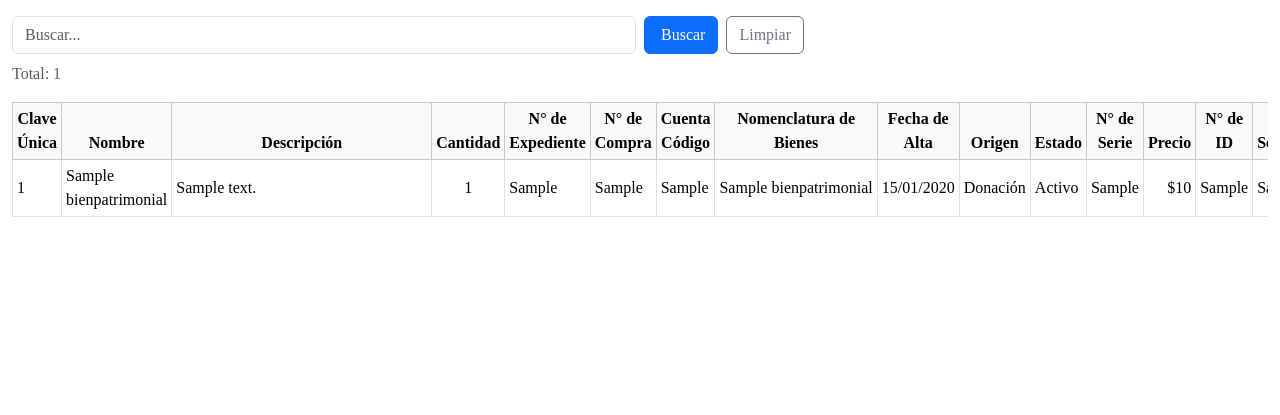
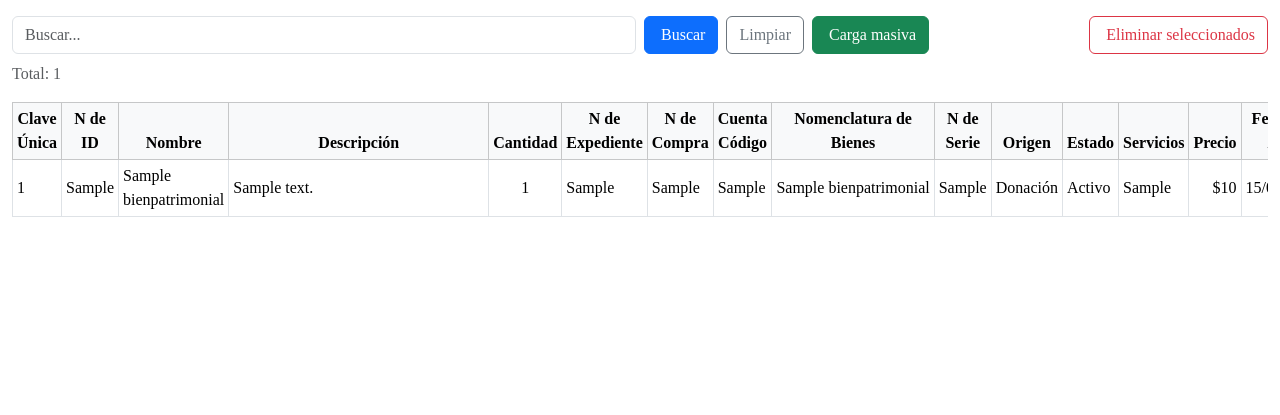
Before and after one commit to isft12-25/sistema-bienes-hospital-romero, a Django app: page /lista-bienes/ in a window 1280 px wide. Shown: the part 70-485 px from the top of the page. Run offline with Django 4.2, Linux system fonts and the light colour scheme; a user stored in the database is signed in; tables that the repository leaves empty hold one stand-in row (values such as "Sample post"); some libraries are stand-ins or nearby versions.

Commit message:
Arreglos en la carga masiva

```diff
--- a/core/urls.py
+++ b/core/urls.py
@@ -19,4 +19,5 @@ urlpatterns = [
     path('carga-masiva/', views.carga_masiva_bienes, name='carga_masiva'),
     path('bienes/<int:pk>/editar/', views.editar_bien, name='editar_bien'),
     path('bienes/<int:pk>/eliminar/', views.eliminar_bien, name='eliminar_bien'),
+    path('bienes/eliminar-seleccionados/', views.eliminar_bienes_seleccionados, name='eliminar_bienes_seleccionados'),
 ]
--- a/core/views.py
+++ b/core/views.py
@@ -8,8 +8,8 @@ from django.contrib.auth.decorators import login_required
 from .forms import CargaMasivaForm
 from .models import BienPatrimonial
 from django.db.models import Q
-from django.http import HttpResponse
 from .forms import BienPatrimonialForm
+from django.views.decorators.http import require_POST
 
 def inicio(request):
     """
@@ -197,9 +197,9 @@ def lista_bienes(request):
     if q:
         bienes = bienes.filter(
             Q(clave_unica__icontains=q) |
+            Q(numero_identificacion__icontains=q) |
             Q(nombre__icontains=q) |
             Q(descripcion__icontains=q) |
-            Q(numero_identificacion__icontains=q) |
             Q(servicios__icontains=q) |
             Q(cuenta_codigo__icontains=q) |
             Q(nomenclatura_bienes__icontains=q) |
@@ -230,8 +230,6 @@ def editar_bien(request, pk):
     return render(request, 'bienes/editar_bien.html', {'form': form, 'bien': bien})
 
 
-
-
 def eliminar_bien(request, pk):
 
     bien = get_object_or_404(BienPatrimonial, pk=pk)
@@ -251,6 +249,7 @@ def carga_masiva_bienes(request):
                 archivo = request.FILES['archivo_excel']
                 sector_form = form.cleaned_data.get('sector', '').strip()
 
+                # Leer Excel y normalizar encabezados a minúsculas
                 df = pd.read_excel(archivo)
                 df.columns = [str(c).strip().lower() for c in df.columns]
 
@@ -260,14 +259,13 @@ def carga_masiva_bienes(request):
 
                 for idx, row in df.iterrows():
                     try:
+                        # columnas esperadas en el excel
                         id_patrimonial = str(row.get('id_patrimonial', '') or '').strip()
                         descripcion = str(row.get('descripcion', '') or '').strip()
-                        marca = str(row.get('marca', '') or '').strip()
-                        modelo = str(row.get('modelo', '') or '').strip()
                         numero_serie = str(row.get('numero_serie', '') or '').strip()
 
+                        # cantidad saneada (>=1)
                         cantidad = row.get('cantidad', 1)
-                        # saneo cantidad
                         try:
                             cantidad = int(cantidad) if pd.notna(cantidad) else 1
                             if cantidad < 1:
@@ -275,37 +273,54 @@ def carga_masiva_bienes(request):
                         except Exception:
                             cantidad = 1
 
+                        # sector/servicio (desde form si no viene en excel)
                         servicios = (sector_form or str(row.get('sector', '') or '')).strip()
-                        nombre = descripcion[:80] if descripcion else (modelo or marca or numero_serie or 'SIN NOMBRE')
+                        if not servicios:
+                            servicios = 'Sin especificar'
 
+                        # nombre: desde descripción o fallback
+                        nombre = descripcion[:200] if descripcion else (numero_serie or 'SIN NOMBRE')
+
+                        # por ahora dejamos origen=OMISION y sin precio
                         defaults = {
+                            'numero_identificacion': (str(row.get('numero_identificacion', '') or '').strip()  or None),
                             'nombre': nombre,
                             'descripcion': descripcion,
                             'cantidad': cantidad,
-                            'servicios': servicios or 'Sin especificar',
-                            'marca': marca,
-                            'modelo': modelo,
+                            'servicios': servicios,
                             'numero_serie': numero_serie,
                             'fecha_adquisicion': date.today(),
-                            'origen': 'OMISION',       # cambia a 'COMPRA' si lo prefieren
+                            'origen': 'OMISION',        # si luego querés, cámbialo a 'COMPRA'
                             'estado': 'ACTIVO',
-                            'valor_adquisicion': 0,
+                            'valor_adquisicion': None,  # si no es COMPRA, no hay precio
+                            'cuenta_codigo': str(row.get('cuenta_codigo', '') or '').strip(),
+                            'nomenclatura_bienes': str(row.get('nomenclatura_bienes', '') or '').strip(),
+
                         }
 
-                        if id_patrimonial:
+                        # clave de actualización:
+                        # 1) si viene ID patrimonial (numero_identificacion) => se usa como clave
+                        # 2) si no, actualizamos por (numero_serie + descripcion) para evitar duplicados
+                        if defaults['numero_identificacion']:
                             obj, created = BienPatrimonial.objects.update_or_create(
-                                numero_identificacion=id_patrimonial,
+                                numero_identificacion=defaults['numero_identificacion'],
                                 defaults=defaults
                             )
-                        else:
+                        elif numero_serie and descripcion:
                             obj, created = BienPatrimonial.objects.update_or_create(
                                 numero_serie=numero_serie,
                                 descripcion=descripcion,
                                 defaults=defaults
                             )
+                        else:
+                            # si no hay clave estable, creamos uno nuevo
+                            obj = BienPatrimonial.objects.create(**defaults)
+                            created = True
 
-                        creados += int(created)
-                        actualizados += int(not created)
+                        if created:
+                            creados += 1
+                        else:
+                            actualizados += 1
 
                     except Exception as e:
                         errores.append(f"Fila {idx + 2}: {str(e)}")
@@ -328,4 +343,17 @@ def carga_masiva_bienes(request):
     else:
         form = CargaMasivaForm()
 
+    # RESPETA TU ESTRUCTURA DE TEMPLATES:
     return render(request, 'carga_masiva.html', {'form': form})
+
+@login_required
+@require_POST
+def eliminar_bienes_seleccionados(request):
+    ids = request.POST.getlist('seleccionados')  # viene de los checkboxes
+    if not ids:
+        messages.warning(request, "No seleccionaste bienes para eliminar.")
+        return redirect('lista_bienes')
+
+    eliminados = BienPatrimonial.objects.filter(pk__in=ids).delete()[0]
+    messages.success(request, f"Eliminados: {eliminados}")
+    return redirect('lista_bienes')
--- a/templates/bienes/lista_bienes.html
+++ b/templates/bienes/lista_bienes.html
@@ -7,52 +7,78 @@
 {% block content %}
 <div class="container-fluid py-3">
 
-  <!-- Barra de búsqueda -->
+  <!-- BARRA SUPERIOR -->
   <form method="get" class="row g-2 align-items-center mb-3">
     <div class="col-md-6">
-      <input
-        type="search"
-        name="q"
-        value="{{ q }}"
-        class="form-control"
-        placeholder="Buscar...">
+      <input type="search" name="q" value="{{ q }}" class="form-control" placeholder="Buscar...">
     </div>
+
     <div class="col-auto">
       <button class="btn btn-primary" type="submit">
         <i class="fas fa-search me-1"></i> Buscar
       </button>
     </div>
+
     <div class="col-auto">
-      <a class="btn btn-outline-secondary" href="{% url 'lista_bienes' %}">
-        Limpiar
+      <a class="btn btn-outline-secondary" href="{% url 'lista_bienes' %}">Limpiar</a>
+    </div>
+
+    <div class="col-auto">
+      <a class="btn btn-success" href="{% url 'carga_masiva' %}">
+        <i class="fas fa-file-excel me-1"></i> Carga masiva
       </a>
     </div>
+
+    <!-- CONTROLES A LA DERECHA -->
+    <div class="col ms-auto text-end">
+      <!-- Toggle selección (solo muestra/oculta la columna de checks) -->
+      <button type="button" id="btn-toggle-seleccion" class="btn btn-outline-danger">
+        <i class="fas fa-check-square me-1"></i> Eliminar seleccionados
+      </button>
+
+      <!-- Enviar eliminación (solo visible en modo selección) -->
+      <button type="submit"
+              id="btn-confirm-eliminar"
+              form="form-eliminar-bienes"
+              class="btn btn-danger ms-2 d-none"
+              disabled>
+        <i class="fas fa-trash me-1"></i> Eliminar (0)
+      </button>
+    </div>
+
     <div class="col-12 mt-2 text-muted">
       {% if q %}Mostrando resultados para: <strong>{{ q }}</strong> · {% endif %}
       Total: {{ bienes|length }}
     </div>
   </form>
 
-  <!-- Tabla de bienes (columnas según la imagen) -->
+  <!-- FORM DE ELIMINACIÓN (encierra la tabla para que los checks viajen por POST) -->
+  <form id="form-eliminar-bienes" method="post" action="{% url 'eliminar_bienes_seleccionados' %}">
+    {% csrf_token %}
+
     <div class="table-responsive">
       <table class="table table-sm table-bordered align-middle">
         <thead class="table-light text-center">
           <tr>
+            <!-- Columna de selección: oculta por defecto -->
+            <th class="seleccion-col d-none" style="width:36px;">
+              <input type="checkbox" id="select-all" class="form-check-input">
+            </th>
             <th>Clave Única</th>
+            <th>N de ID</th>
             <th>Nombre</th>
             <th>Descripción</th>
             <th>Cantidad</th>
-          <th>N° de Expediente</th>
-          <th>N° de Compra</th>
+            <th>N de Expediente</th>
+            <th>N de Compra</th>
             <th>Cuenta Código</th>
             <th>Nomenclatura de Bienes</th>
-          <th>Fecha de Alta</th>
+            <th>N de Serie</th>
             <th>Origen</th>
             <th>Estado</th>
-          <th>N° de Serie</th>
+            <th>Servicios</th>
             <th>Precio</th>
-          <th>N° de ID</th>
-          <th>Servicios</th>
+            <th>Fecha de Alta</th>
             <th class="text-nowrap">Editar</th>
             <th class="text-nowrap">Eliminar</th>
           </tr>
@@ -60,29 +86,31 @@
         <tbody>
           {% for b in bienes %}
           <tr>
-          <td class="text-nowrap">{{ b.clave_unica }}</td>
-          <td>{{ b.nombre }}</td>
-          <td style="min-width: 260px;">{{ b.descripcion }}</td>
-          <td class="text-center">{{ b.cantidad }}</td>
-          <td class="text-nowrap">
-            {{ b.expediente.numero_expediente|default:"—" }}
+            <!-- Check por fila (oculto por defecto) -->
+            <td class="text-center seleccion-col d-none">
+              <input type="checkbox" class="form-check-input chk-bien" name="seleccionados" value="{{ b.pk }}">
             </td>
-          <td class="text-nowrap">
-            {{ b.expediente.numero_compra|default:"—" }}
-          </td>
-          <td class="text-nowrap">{{ b.cuenta_codigo|default:"—" }}</td>
-          <td class="text-nowrap">{{ b.nomenclatura_bienes|default:"—" }}</td>
-          <td class="text-nowrap">{{ b.fecha_adquisicion|date:"d/m/Y" }}</td>
-          <td class="text-nowrap">{{ b.get_origen_display|default:b.origen }}</td>
-          <td class="text-nowrap">{{ b.get_estado_display|default:b.estado }}</td>
-          <td class="text-nowrap">{{ b.numero_serie|default:"—" }}</td>
+
+            <!-- ORDEN DE CELDAS EXACTO AL ENCABEZADO -->
+            <td class="text-nowrap">{{ b.clave_unica }}</td>                         {# Clave Única #}
+            <td class="text-nowrap">{{ b.numero_identificacion|default:"—" }}</td>   {# N de ID #}
+            <td>{{ b.nombre }}</td>                                                  {# Nombre #}
+            <td style="min-width:260px;">{{ b.descripcion }}</td>                     {# Descripción #}
+            <td class="text-center">{{ b.cantidad }}</td>                             {# Cantidad #}
+            <td class="text-nowrap">{{ b.expediente.numero_expediente|default:"—" }}</td>  {# N° Expediente #}
+            <td class="text-nowrap">{{ b.expediente.numero_compra|default:"—" }}</td>      {# N° Compra #}
+            <td class="text-nowrap">{{ b.cuenta_codigo|default:"—" }}</td>                 {# Cuenta Código #}
+            <td class="text-nowrap">{{ b.nomenclatura_bienes|default:"—" }}</td>           {# Nomenclatura #}
+            <td class="text-nowrap">{{ b.numero_serie|default:"—" }}</td>                   {# N° Serie #}
+            <td class="text-nowrap">{{ b.get_origen_display|default:b.origen }}</td>       {# Origen #}
+            <td class="text-nowrap">{{ b.get_estado_display|default:b.estado }}</td>       {# Estado #}
+            <td class="text-nowrap">{{ b.servicios }}</td>                                  {# Servicios #}
             <td class="text-end">
               {% if b.valor_adquisicion %}${{ b.valor_adquisicion|floatformat:0|intcomma }}{% else %}—{% endif %}
-          </td>
-          <td class="text-nowrap">{{ b.numero_identificacion|default:"—" }}</td>
-          <td class="text-nowrap">{{ b.servicios }}</td>
+            </td>                                                                           {# Precio #}
+            <td class="text-nowrap">{{ b.fecha_adquisicion|date:"d/m/Y" }}</td>             {# Fecha de Alta #}
 
-          <!-- Acciones (ajustá los nombres de URL si ya tenés otros) -->
+            <!-- Acciones -->
             <td class="text-center">
               <a class="btn btn-sm btn-info" href="{% url 'editar_bien' b.pk %}">
                 <i class="fas fa-pen"></i>
@@ -98,13 +126,50 @@
           </tr>
           {% empty %}
           <tr>
-          <td colspan="17" class="text-center text-muted py-4">
-            No hay bienes para mostrar.
-          </td>
+            <td colspan="18" class="text-center text-muted py-4">No hay bienes para mostrar.</td>
           </tr>
           {% endfor %}
         </tbody>
       </table>
     </div>
+  </form>
 </div>
+
+<!-- JS mínimo para togglear columna y contar seleccionados -->
+<script>
+  (function () {
+    const btnToggle = document.getElementById('btn-toggle-seleccion');
+    const btnEliminar = document.getElementById('btn-confirm-eliminar');
+    const selectAll  = document.getElementById('select-all');
+
+    const toggleCols = () => {
+      document.querySelectorAll('.seleccion-col').forEach(el => el.classList.toggle('d-none'));
+      btnEliminar.classList.toggle('d-none');
+      selectAll.checked = false;
+      document.querySelectorAll('.chk-bien').forEach(c => c.checked = false);
+      updateCount();
+    };
+
+    const updateCount = () => {
+      const n = Array.from(document.querySelectorAll('.chk-bien')).filter(c => c.checked).length;
+      btnEliminar.textContent = n > 0 ? `Eliminar (${n})` : 'Eliminar (0)';
+      btnEliminar.disabled = n === 0;
+    };
+
+    btnToggle.addEventListener('click', toggleCols);
+
+    if (selectAll) {
+      selectAll.addEventListener('change', function () {
+        document.querySelectorAll('.chk-bien').forEach(c => c.checked = selectAll.checked);
+        updateCount();
+      });
+    }
+
+    document.addEventListener('change', function (e) {
+      if (e.target.classList && e.target.classList.contains('chk-bien')) {
+        updateCount();
+      }
+    });
+  })();
+</script>
 {% endblock %}
```
Also changed, not shown: templates/bienes/eliminar_bienes_seleccionados.html (added). Lines whose indentation alone changed are shown as unchanged.
